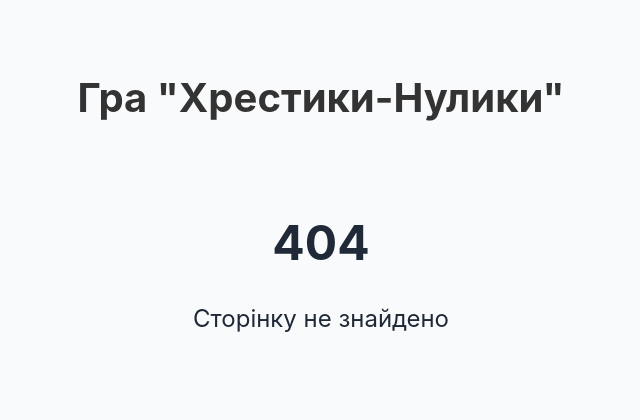
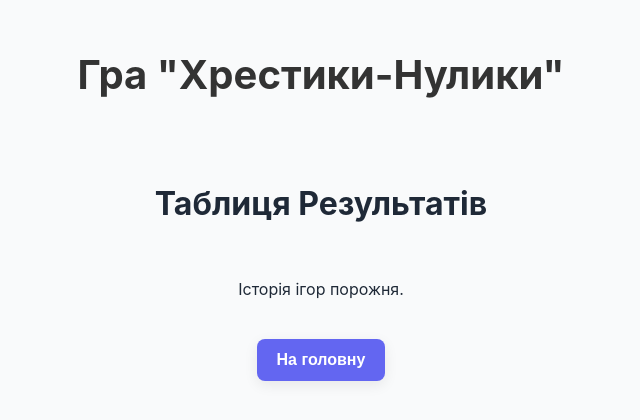
Before and after one commit to TeXet0/tic-tac-toe, a React (Vite) app: page /results in a window 1280 px wide. Before the commit this address had no page. Shown: the part 198-618 px from the top of the page, without its empty margins (319-959 px from the left). Built offline with nearby package versions, Linux system fonts and the light colour scheme.

Commit message:
Create ResultsTablePage and add results route

```diff
--- a/src/App.jsx
+++ b/src/App.jsx
@@ -3,8 +3,9 @@ import { Routes, Route } from 'react-router-dom';
 import StartPage from './pages/StartPage/StartPage.jsx';
 import GamePage from './pages/GamePage/GamePage.jsx';
 import ProfilePage from './pages/ProfilePage/ProfilePage.jsx';
+import ResultsTablePage from './pages/ResultsTablePage/ResultsTablePage.jsx';
+import Layout from './components/UI/Layout/Layout.jsx';
 import './assets/styles/main.scss';
-import Layout from './components/UI/Layout/Layout.jsx';
 
 function App() {
     return (
@@ -13,6 +14,7 @@ function App() {
                 <Route path="/" element={<StartPage />} />
                 <Route path="/game" element={<GamePage />} />
                 <Route path="/player/:playerId" element={<ProfilePage />} />
+                <Route path="/results" element={<ResultsTablePage />} />
 
                 <Route path="*" element={
                     <Layout>
@@ -22,7 +24,6 @@ function App() {
                         </div>
                     </Layout>
                 } />
-
             </Routes>
         </div>
     );
--- /dev/null
+++ b/src/pages/ResultsTablePage/ResultsTablePage.jsx
@@ -0,0 +1,55 @@
+import React from 'react';
+import { useGameStore } from '../../store/gameStore.js';
+import Layout from '../../components/UI/Layout/Layout';
+import Button from '../../components/UI/Button/Button';
+import { useNavigate } from 'react-router-dom';
+import styles from './ResultsTablePage.module.scss';
+
+const ResultsTablePage = () => {
+    const results = useGameStore((state) => state.results);
+    const clearResults = useGameStore((state) => state.clearResults);
+    const navigate = useNavigate();
+
+    return (
+        <Layout>
+            <div className={styles.resultsPage}>
+                <h2 className={styles.title}>Таблиця Результатів</h2>
+                {results.length > 0 ? (
+                    <>
+                        <table className={styles.table}>
+                            <thead>
+                            <tr>
+                                <th>Переможець</th>
+                                <th>Дата</th>
+                            </tr>
+                            </thead>
+                            <tbody>
+                            {results.map((result, index) => (
+                                <tr key={index}>
+                                    <td
+                                        style={{ color: result.color, fontWeight: 'bold' }}
+                                    >
+                                        {result.winnerName}
+                                    </td>
+                                    <td>{new Date(result.date).toLocaleString()}</td>
+                                </tr>
+                            ))}
+                            </tbody>
+                        </table>
+                        <div className={styles.buttons}>
+                            <Button onClick={clearResults}>Очистити історію</Button>
+                            <Button onClick={() => navigate('/')}>На головну</Button>
+                        </div>
+                    </>
+                ) : (
+                    <>
+                        <p>Історія ігор порожня.</p>
+                        <Button onClick={() => navigate('/')}>На головну</Button>
+                    </>
+                )}
+            </div>
+        </Layout>
+    );
+};
+
+export default ResultsTablePage;
--- /dev/null
+++ b/src/pages/ResultsTablePage/ResultsTablePage.module.scss
@@ -0,0 +1,44 @@
+.resultsPage {
+  display: flex;
+  flex-direction: column;
+  align-items: center;
+  gap: 24px;
+  width: 100%;
+  max-width: 600px;
+}
+
+.title {
+  font-size: 2rem;
+  font-weight: 700;
+  margin-bottom: 16px;
+}
+
+.table {
+  width: 100%;
+  border-collapse: collapse;
+  background: #fff;
+  border-radius: 8px;
+  box-shadow: 0 4px 12px rgba(0, 0, 0, 0.08);
+  overflow: hidden;
+
+  th, td {
+    padding: 16px;
+    text-align: left;
+    border-bottom: 1px solid #e5e7eb;
+  }
+
+  th {
+    background-color: #f9fafb;
+    font-weight: 600;
+    color: #4b5563;
+  }
+
+  tr:last-child td {
+    border-bottom: none;
+  }
+}
+
+.buttons {
+  display: flex;
+  gap: 16px;
+}
```
